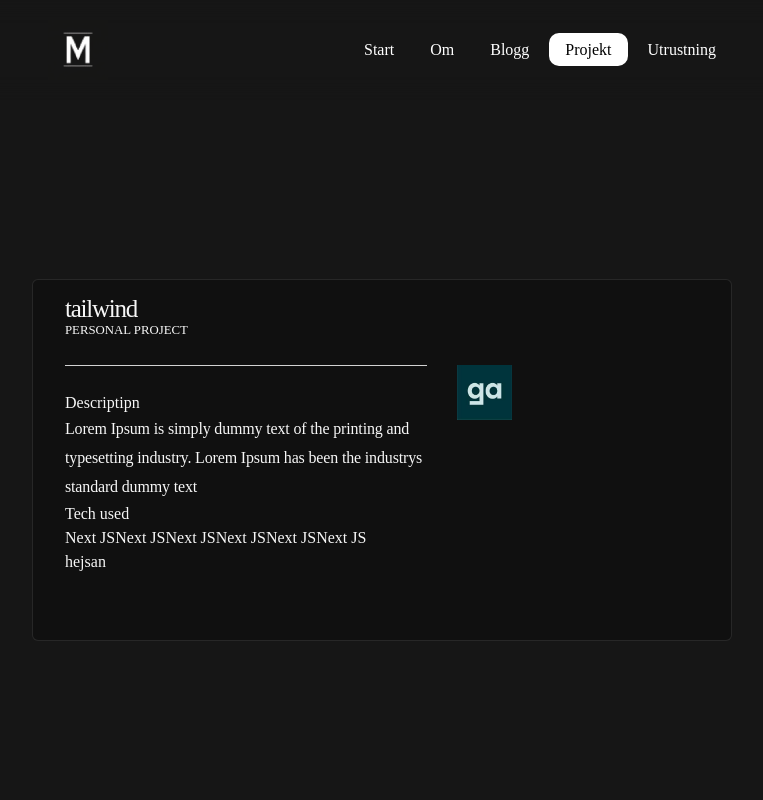
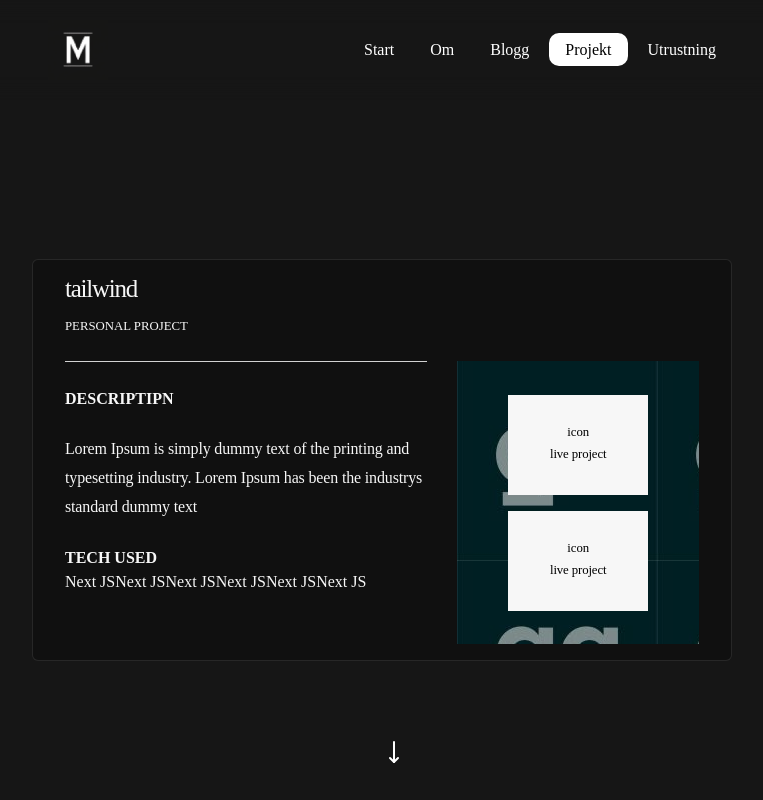
Before and after one commit to MarkusWiland/mw-portfolio, a Next.js app: page /projects in a window 1280 px wide. Shown: the top 800 px of the page, without its empty margins (258-1021 px from the left). Built offline with nearby package versions, Linux system fonts and the light colour scheme.

Commit message:
working on card

```diff
--- a/app/projects/page.js
+++ b/app/projects/page.js
@@ -27,6 +27,9 @@ export default function Projects() {
       {dataa.map((card, index) => (
         <Card key={index} card={card} index={index} leng={dataa.length} />
       ))}
+        <div className="absolute top-[80vh] left-1/2">
+      <svg xmlns="http://www.w3.org/2000/svg" width="24" height="24" viewBox="0 0 24 24" fill="none" stroke="currentColor" stroke-width="2" stroke-linecap="round" stroke-linejoin="round" class="lucide lucide-move-down"><path d="M8 18L12 22L16 18"/><path d="M12 2V22"/></svg>
+      </div>
     </main>
   );
 }
--- a/components/projects/Card.js
+++ b/components/projects/Card.js
@@ -14,7 +14,7 @@ export default function Card({ card, index, leng }) {
   return (
     <main
       ref={container}
-      className="h-[100vh] sticky top-0  flex items-center justify-center"
+      className="h-[100vh] sticky top-0  flex  items-center justify-center"
     >
       <motion.div
         style={{
@@ -23,17 +23,17 @@ export default function Card({ card, index, leng }) {
         }}
         className={`flex flex-col relative w-full  origin-top	 bg-box py-4 px-8 border border-opacity-10 border-white rounded-md`}
       >
-        <h1 className="text-2xl">{title}</h1>
+        <h1 className="text-2xl capitilize pb-4">{title}</h1>
         <h3 className="text-sm uppercase">PERSONAL PROJECT</h3>
         <div className="grid grid-cols-[3fr_2fr] gap-x-[30px] h-full mt-[25px]">
-          <div className="pt-[25px] pb-[50px] px-0 border-t-[#d9d9d9] border-t border-solid ">
-            <h4>Descriptipn</h4>
+          <div className="flex flex-col gap-6 pt-[25px] pb-[50px] px-0 border-t-[#d9d9d9] border-t border-solid ">
+            <h4 className="font-bold uppercase">Descriptipn</h4>
             <p className="text-md">
               Lorem Ipsum is simply dummy text of the printing and typesetting
               industry. Lorem Ipsum has been the industrys standard dummy text
             </p>
             <div>
-              <h4>Tech used</h4>
+              <h4 className="font-bold uppercase">Tech used</h4>
               <div className="flex items-center flex-wrap">
                 <div>
                   <span>Next JS</span>
@@ -55,13 +55,24 @@ export default function Card({ card, index, leng }) {
                 </div>
               </div>
             </div>
-            <span>hejsan</span>
+
           </div>
-          <div>
-            <Image src={img} alt={title} width={55} height={55} />
+          <div className="relative flex flex-col gap-4 items-center justify-center" style={{backgroundImage: `url(${img})`}}>
+            <div className="w-full h-full absolute z-[6] opacity-40 left-0 top-0 bg-black"/>
+            <div className="bg-white z-[7] relative flex flex-col items-center justify-center w-[90%] max-w-[140px] h-[100px] text-center text-[black] text-sm font-medium no-underline transition-[0.3s] duration-[ease]">
+
+            <span>icon</span>
+           <p>live project</p>
+              </div>
+              <div className="bg-white z-[7] relative flex flex-col items-center justify-center w-[90%] max-w-[140px] h-[100px] text-center text-[black] text-sm font-medium no-underline transition-[0.3s] duration-[ease]">
+
+              <span>icon</span>
+           <p>live project</p>
+              </div>
           </div>
         </div>
       </motion.div>
+
     </main>
   );
 }
```
